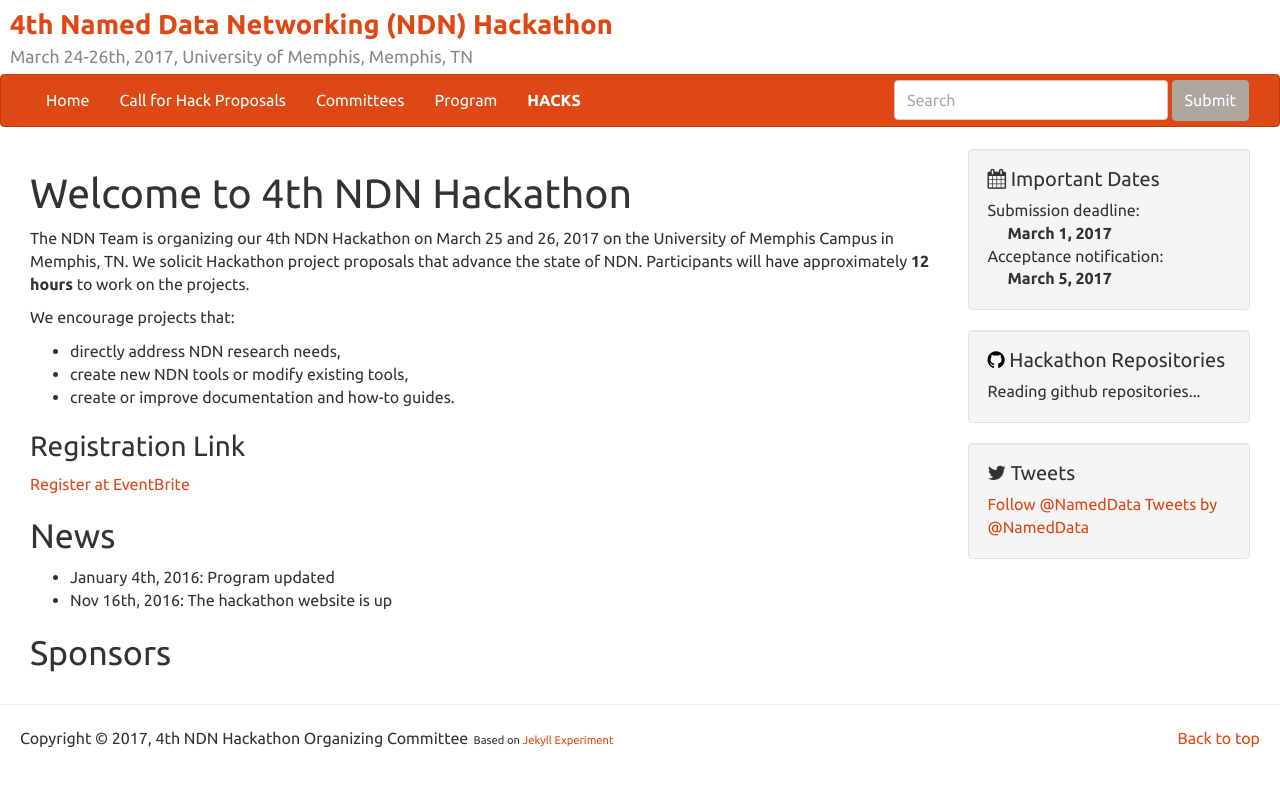
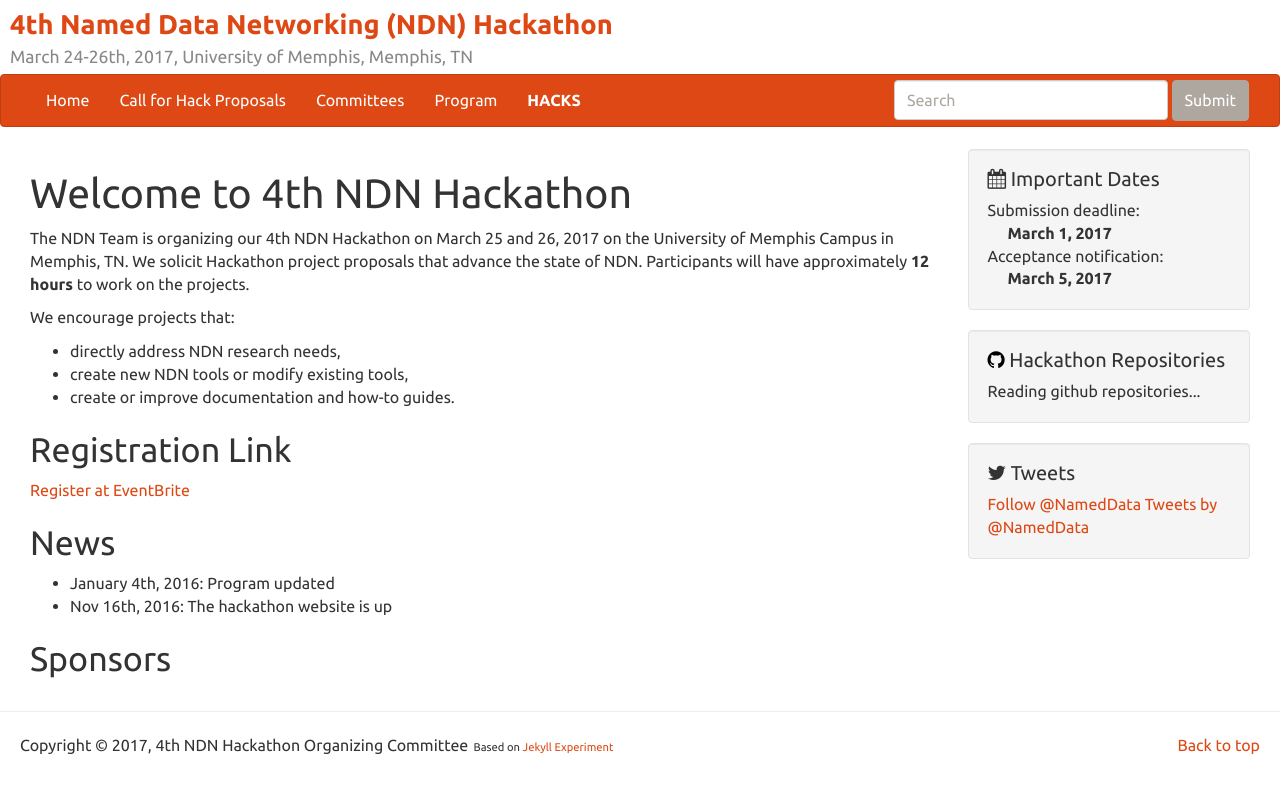
Before and after one commit to 4th-ndn-hackathon/4th-ndn-hackathon, a Jekyll site: the page built from index.md, in a window 1280 px wide. Shown: the top 793 px of the page. Built offline with Jekyll 4.4.1, drawn with Linux system fonts in a browser that asks for light colours; comment, search, counter and statistics services are not loaded.

```diff
--- a/index.md
+++ b/index.md
@@ -11,7 +11,8 @@ We encourage projects that:
  - create new NDN tools or modify existing tools,
  - create or improve documentation and how-to guides.
 
-### Registration Link
+
+## Registration Link
 
 [Register at EventBrite](https://www.eventbrite.com/e/4th-ndn-hackathon-tickets-29700938306)
 
```
